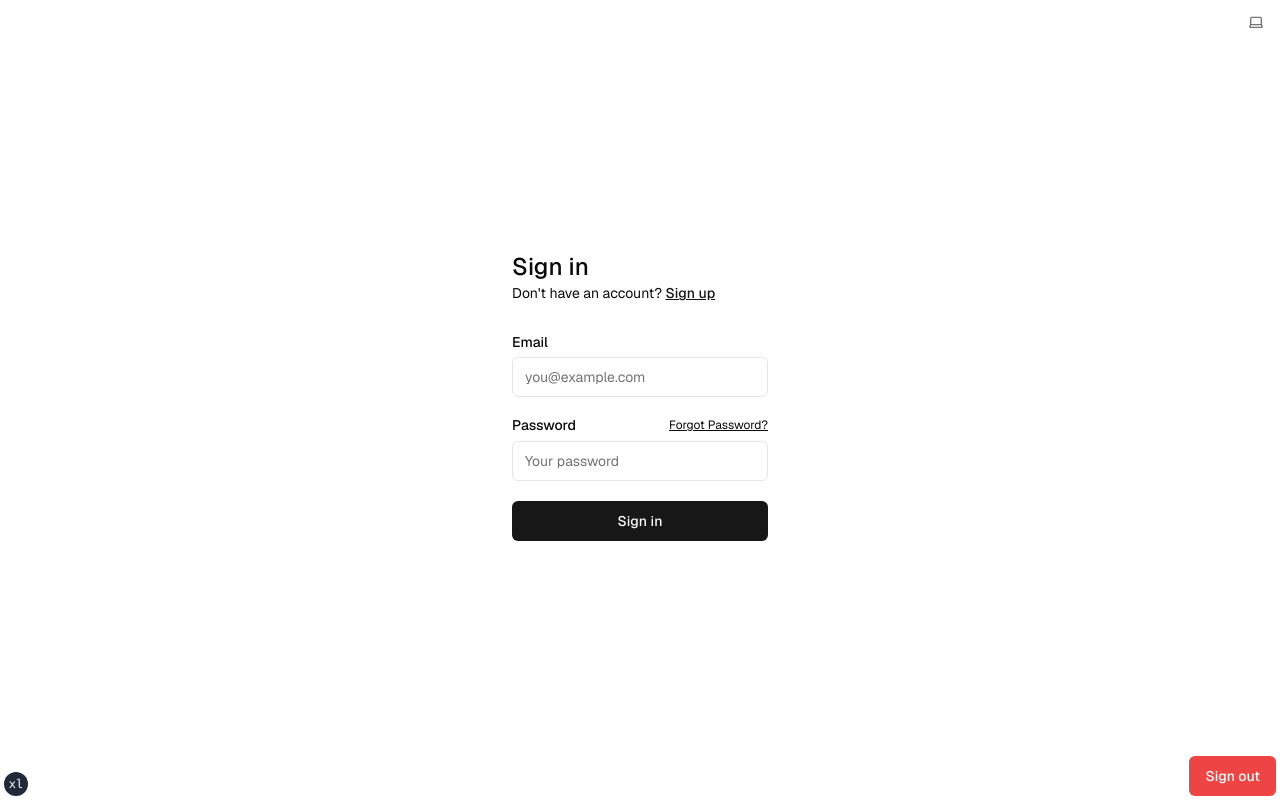
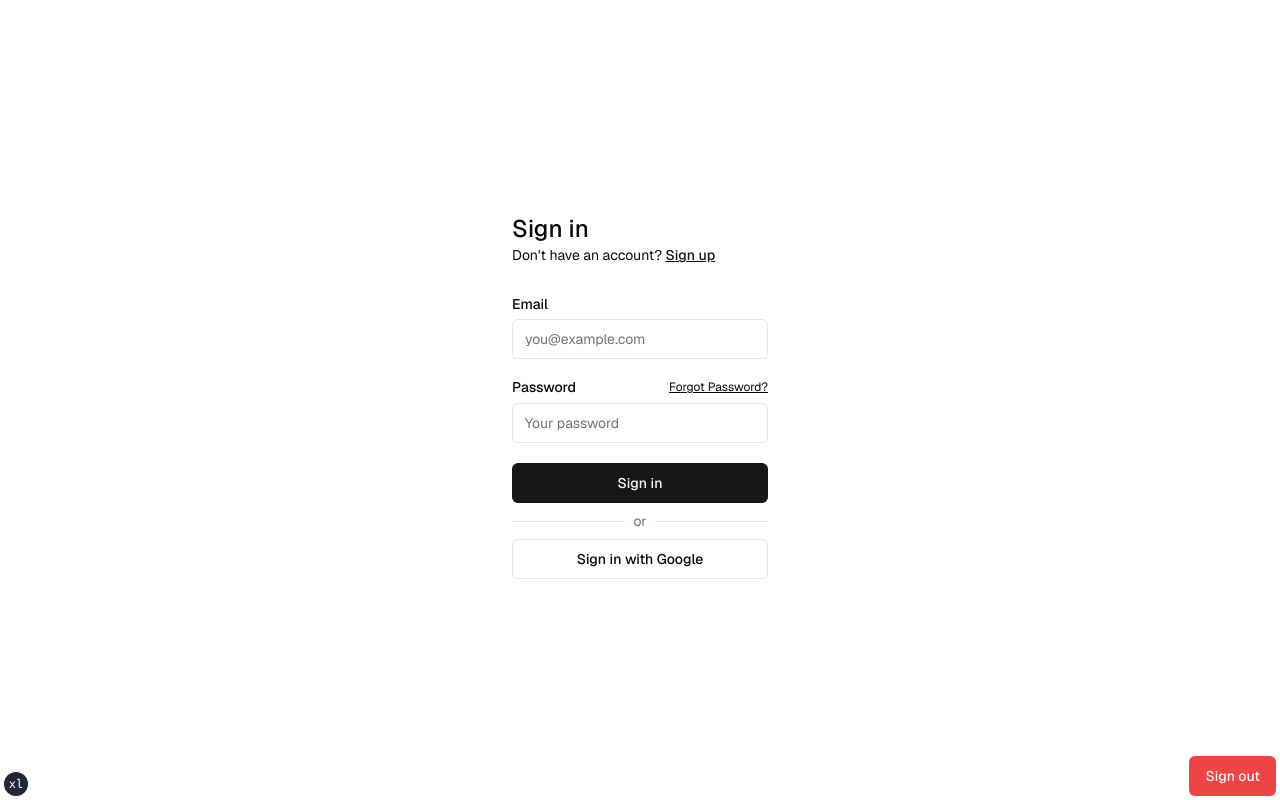
Before and after one commit to DavDeDev/mms, a Next.js app: page /sign-in in a window 1280 px wide. Built offline with nearby package versions, Linux system fonts and the light colour scheme; no server answers.

Commit message:
feat: adds google login!

```diff
--- a/package.json
+++ b/package.json
@@ -37,6 +37,7 @@
 		"cmdk": "1.0.0",
 		"date-fns": "^4.1.0",
 		"geist": "^1.3.1",
+		"google-one-tap": "^1.0.6",
 		"lucide-react": "^0.436.0",
 		"mms": "link:",
 		"next": "15.0.0",
@@ -53,6 +54,7 @@
 	},
 	"devDependencies": {
 		"@biomejs/biome": "^1.9.4",
+		"@types/google-one-tap": "^1.2.6",
 		"@types/node": "20.10.6",
 		"@types/react": "npm:types-react@19.0.0-rc.1",
 		"@types/react-dom": "npm:types-react-dom@19.0.0-rc.1",
--- /dev/null
+++ b/src/app/(auth-pages)/sign-in/OneTapGoogle.tsx
@@ -0,0 +1,87 @@
+"use client";
+
+import { createClient } from "@/utils/supabase/client";
+import type { CredentialResponse } from "google-one-tap";
+import { useRouter } from "next/navigation";
+import Script from "next/script";
+import { useEffect } from "react";
+
+const OneTapComponent = () => {
+	const supabase = createClient();
+	const router = useRouter();
+
+	// generate nonce to use for google id token sign-in
+	const generateNonce = async (): Promise<string[]> => {
+		const nonce = btoa(
+			String.fromCharCode(...crypto.getRandomValues(new Uint8Array(32))),
+		);
+		const encoder = new TextEncoder();
+		const encodedNonce = encoder.encode(nonce);
+		const hashBuffer = await crypto.subtle.digest("SHA-256", encodedNonce);
+		const hashArray = Array.from(new Uint8Array(hashBuffer));
+		const hashedNonce = hashArray
+			.map((b) => b.toString(16).padStart(2, "0"))
+			.join("");
+
+		return [nonce, hashedNonce];
+	};
+
+	useEffect(() => {
+		const initializeGoogleOneTap = () => {
+			console.log("Initializing Google One Tap");
+			window.addEventListener("load", async () => {
+				const [nonce, hashedNonce] = await generateNonce();
+				console.log("Nonce: ", nonce, hashedNonce);
+
+				// check if there's already an existing session before initializing the one-tap UI
+				const { data, error } = await supabase.auth.getSession();
+				if (error) {
+					console.error("Error getting session", error);
+				}
+				if (data.session) {
+					router.push("/");
+					return;
+				}
+
+				/* global google */
+				google.accounts.id.initialize({
+					client_id: process.env.NEXT_PUBLIC_GOOGLE_CLIENT_ID,
+					callback: async (response: CredentialResponse) => {
+						try {
+							// send id token returned in response.credential to supabase
+							const { data, error } = await supabase.auth.signInWithIdToken({
+								provider: "google",
+								token: response.credential,
+								nonce,
+							});
+
+							if (error) throw error;
+							console.log("Session data: ", data);
+							console.log("Successfully logged in with Google One Tap");
+
+							// redirect to protected page
+							router.push("/");
+						} catch (error) {
+							console.error("Error logging in with Google One Tap", error);
+						}
+					},
+					nonce: hashedNonce,
+					// with chrome's removal of third-party cookiesm, we need to use FedCM instead (https://developers.google.com/identity/gsi/web/guides/fedcm-migration)
+					use_fedcm_for_prompt: true,
+				});
+				google.accounts.id.prompt(); // Display the One Tap UI
+			});
+		};
+		initializeGoogleOneTap();
+		return () => window.removeEventListener("load", initializeGoogleOneTap);
+	}, []);
+
+	return (
+		<>
+			<Script src="https://accounts.google.com/gsi/client" />
+			<div id="oneTap" className="fixed top-0 right-0 z-[100]" />
+		</>
+	);
+};
+
+export default OneTapComponent;
--- /dev/null
+++ b/src/app/(auth-pages)/sign-in/SignInWithGoogle.tsx
@@ -0,0 +1,53 @@
+"use client";
+
+import { useSearchParams } from "next/navigation";
+import { useState } from "react";
+
+import { Button } from "@/components/ui/button";
+import { createClient } from "@/utils/supabase/client";
+import { Loader } from "lucide-react";
+import { toast } from "sonner";
+
+export default function SignInPage() {
+	const [isGoogleLoading, setIsGoogleLoading] = useState<boolean>(false);
+	const supabase = createClient();
+
+	const searchParams = useSearchParams();
+
+	const redirectTo = searchParams.get("redirect_to");
+
+	async function signInWithGoogle() {
+		setIsGoogleLoading(true);
+		try {
+			const { error } = await supabase.auth.signInWithOAuth({
+				provider: "google",
+				options: {
+					redirectTo: `${window.location.origin}/auth/callback${
+						redirectTo ? `?redirect_to=${encodeURIComponent(redirectTo)}` : ""
+					}`,
+				},
+			});
+
+			if (error) {
+				throw error;
+			}
+		} catch (error) {
+			toast.error("Please try again.", {
+				description: "There was an error logging in with Google.",
+			});
+			setIsGoogleLoading(false);
+		}
+	}
+
+	return (
+		<Button
+			type="button"
+			variant="outline"
+			onClick={signInWithGoogle}
+			disabled={isGoogleLoading}
+		>
+			{isGoogleLoading ?? <Loader className="m  r-2 size-4 animate-spin" />}{" "}
+			Sign in with Google
+		</Button>
+	);
+}
--- a/src/app/(auth-pages)/sign-in/page.tsx
+++ b/src/app/(auth-pages)/sign-in/page.tsx
@@ -1,14 +1,39 @@
+"use clientg";
 import { signInAction } from "@/actions/auth-actions"; // Adjust the import based on your file structure
+import { SeparatorWithText } from "@/components/ui/separator";
+import { createClient } from "@/utils/supabase/server";
 import { FormMessage, type Message } from "components/form-message";
 import { SubmitButton } from "components/submit-button";
 import { Input } from "components/ui/input";
 import { Label } from "components/ui/label";
 import Link from "next/link";
+import OneTapComponent from "./OneTapGoogle";
+import SignInWithGoogle from "./SignInWithGoogle";
 
 export default async function SignIn(props: {
 	searchParams: Promise<Message>;
 }) {
 	const searchParams = await props.searchParams;
+	// const returnTo = searchParams.get("return_to");
+	const supabase = await createClient();
+	const returnTo = "https://example.com";
+	// const handleGoogleSignIn = async () => {
+	// 	const redirectTo = new URL("/api/auth/callback", window.location.origin);
+
+	// 	if (returnTo) {
+	// 		redirectTo.searchParams.append("return_to", returnTo);
+	// 	}
+
+	// 	redirectTo.searchParams.append("provider", "google");
+
+	// 	await supabase.auth.signInWithOAuth({
+	// 		provider: "google",
+	// 		options: {
+	// 			redirectTo: redirectTo.toString(),
+	// 		},
+	// 	});
+	// }
+
 	if ("message" in searchParams) {
 		return (
 			<div className="w-full flex-1 flex items-center h-screen sm:max-w-md justify-center gap-2 p-4">
@@ -52,6 +77,9 @@ export default async function SignIn(props: {
 				<SubmitButton formAction={signInAction} pendingText="Signing in...">
 					Sign in
 				</SubmitButton>
+				<SeparatorWithText text="or" />
+				<SignInWithGoogle />
+				<OneTapComponent />
 				<FormMessage message={searchParams} />
 			</div>
 		</form>
--- a/src/app/auth/callback/route.ts
+++ b/src/app/auth/callback/route.ts
@@ -8,17 +8,27 @@ export async function GET(request: Request) {
 	const requestUrl = new URL(request.url);
 	const code = requestUrl.searchParams.get("code");
 	const origin = requestUrl.origin;
-	const redirectTo = requestUrl.searchParams.get("redirect_to")?.toString();
+	const redirectTo =
+		requestUrl.searchParams.get("redirect_to") || "/dashboard/profile";
 
 	if (code) {
 		const supabase = await createClient();
-		await supabase.auth.exchangeCodeForSession(code);
-	}
+		const { error } = await supabase.auth.exchangeCodeForSession(code);
 
-	if (redirectTo) {
-		return NextResponse.redirect(`${origin}${redirectTo}`);
+		if (!error) {
+			const forwardedHost = request.headers.get("x-forwarded-host"); // original origin before load balancer
+			const isLocalEnv = process.env.NODE_ENV === "development";
+			if (isLocalEnv) {
+				// we can be sure that there is no load balancer in between, so no need to watch for X-Forwarded-Host
+				return NextResponse.redirect(`${origin}${redirectTo}`);
+			} else if (forwardedHost) {
+				return NextResponse.redirect(`https://${forwardedHost}${redirectTo}`);
+			} else {
+				return NextResponse.redirect(`${origin}${redirectTo}`);
+			}
+		}
 	}
 
 	// URL to redirect to after sign up process completes
-	return NextResponse.redirect(`${origin}/profile`);
+	return NextResponse.redirect(`${origin}/dashboard/profile`);
 }
--- a/src/app/layout.tsx
+++ b/src/app/layout.tsx
@@ -3,7 +3,6 @@ import { ThemeProvider } from "next-themes";
 import "./globals.css";
 import { signOutAction } from "@/actions/auth-actions";
 import { TailwindIndicator } from "@/components/development/tailwind-indicator";
-import { ThemeSwitcher } from "components/theme-switcher";
 import { Button } from "components/ui/button";
 import { Toaster } from "components/ui/sonner";
 
@@ -35,9 +34,6 @@ export default function RootLayout({
 					<Toaster richColors position="top-right" />
 					<TailwindIndicator />
 					<SignOutButton />
-					<div className="fixed top-1 right-1">
-						<ThemeSwitcher />
-					</div>
 				</ThemeProvider>
 			</body>
 		</html>
--- a/src/components/topbar.tsx
+++ b/src/components/topbar.tsx
@@ -1,6 +1,4 @@
 "use client";
-
-import { signOutAction } from "@/actions/auth-actions";
 import { Button } from "components/ui/button";
 import { BookOpen, Menu, X } from "lucide-react";
 import Link from "next/link";
@@ -47,7 +45,6 @@ export function Topbar() {
 					<Button asChild className="hidden md:inline-flex" size="xs">
 						<Link href="/dashboard">Dashboard</Link>
 					</Button>
-
 				</div>
 				{/* TODO: This shifts content down when opened */}
 				{isOpen && (
@@ -65,7 +62,6 @@ export function Topbar() {
 						<Button asChild className="mt-2 " onClick={() => setIsOpen(false)}>
 							<Link href="/dashboard">Dashboard</Link>
 						</Button>
-
 					</nav>
 				)}
 			</div>
--- a/src/components/ui/separator.tsx
+++ b/src/components/ui/separator.tsx
@@ -28,4 +28,48 @@ const Separator = React.forwardRef<
 );
 Separator.displayName = SeparatorPrimitive.Root.displayName;
 
-export { Separator };
+interface SeparatorWithTextProps extends React.HTMLAttributes<HTMLDivElement> {
+	orientation?: "horizontal" | "vertical";
+	text?: string;
+}
+
+const SeparatorWithText = ({
+	orientation = "horizontal",
+	text,
+	className,
+	...props
+}: SeparatorWithTextProps) => {
+	const isVertical = orientation === "vertical";
+
+	return (
+		<div
+			className={cn(
+				"flex items-center",
+				isVertical ? "flex-col h-full" : "w-full",
+				className,
+			)}
+			{...props}
+		>
+			<Separator
+				orientation={orientation}
+				className={cn(isVertical ? "h-full" : "flex-grow", "shrink")}
+			/>
+			{text && (
+				<span
+					className={cn(
+						"px-2 text-sm text-muted-foreground",
+						isVertical && "py-2 writing-mode-vertical",
+					)}
+				>
+					{text}
+				</span>
+			)}
+			<Separator
+				orientation={orientation}
+				className={cn(isVertical ? "h-full" : "flex-grow", "shrink")}
+			/>
+		</div>
+	);
+};
+
+export { Separator, SeparatorWithText };
```
Also changed, not shown: 1 other file (tests, documents, lock files or other folders).
